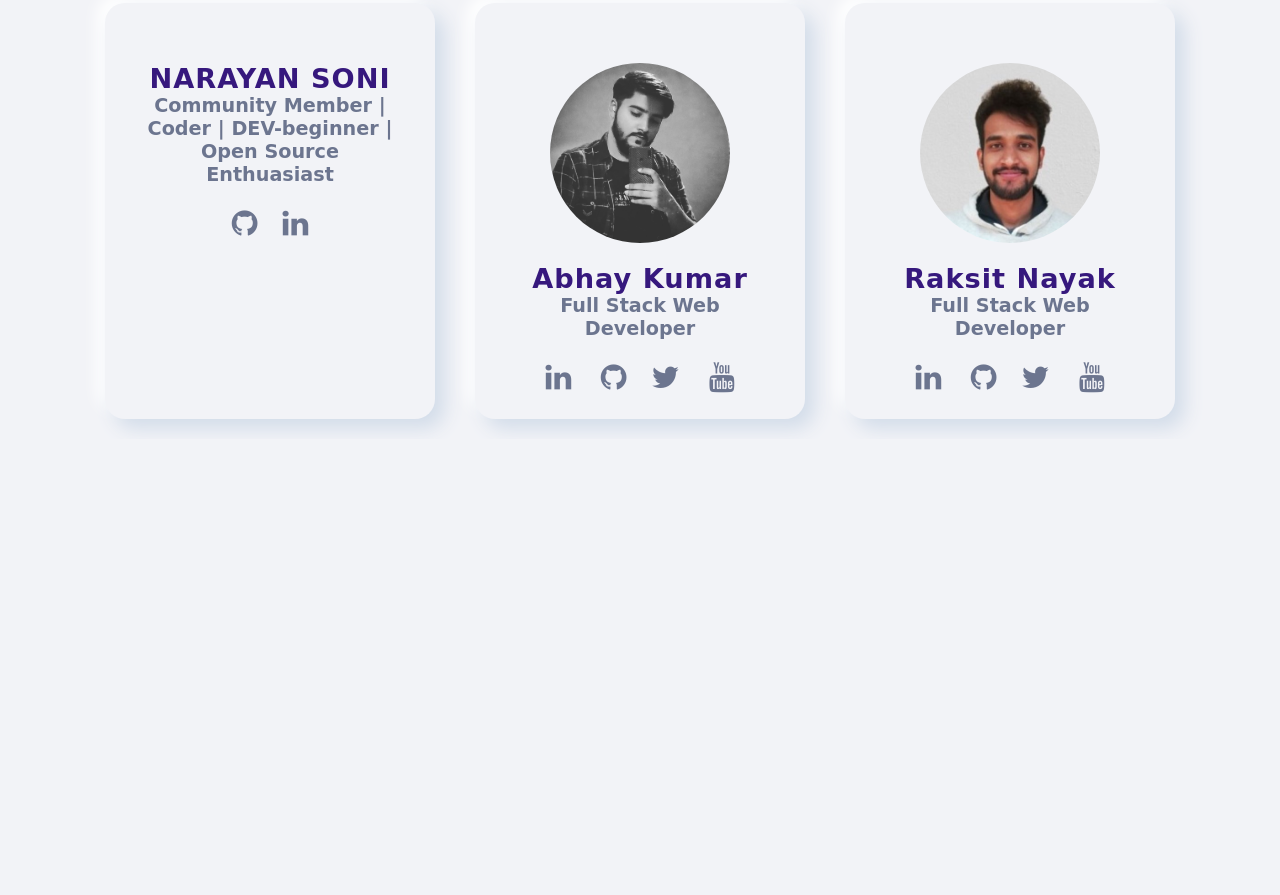
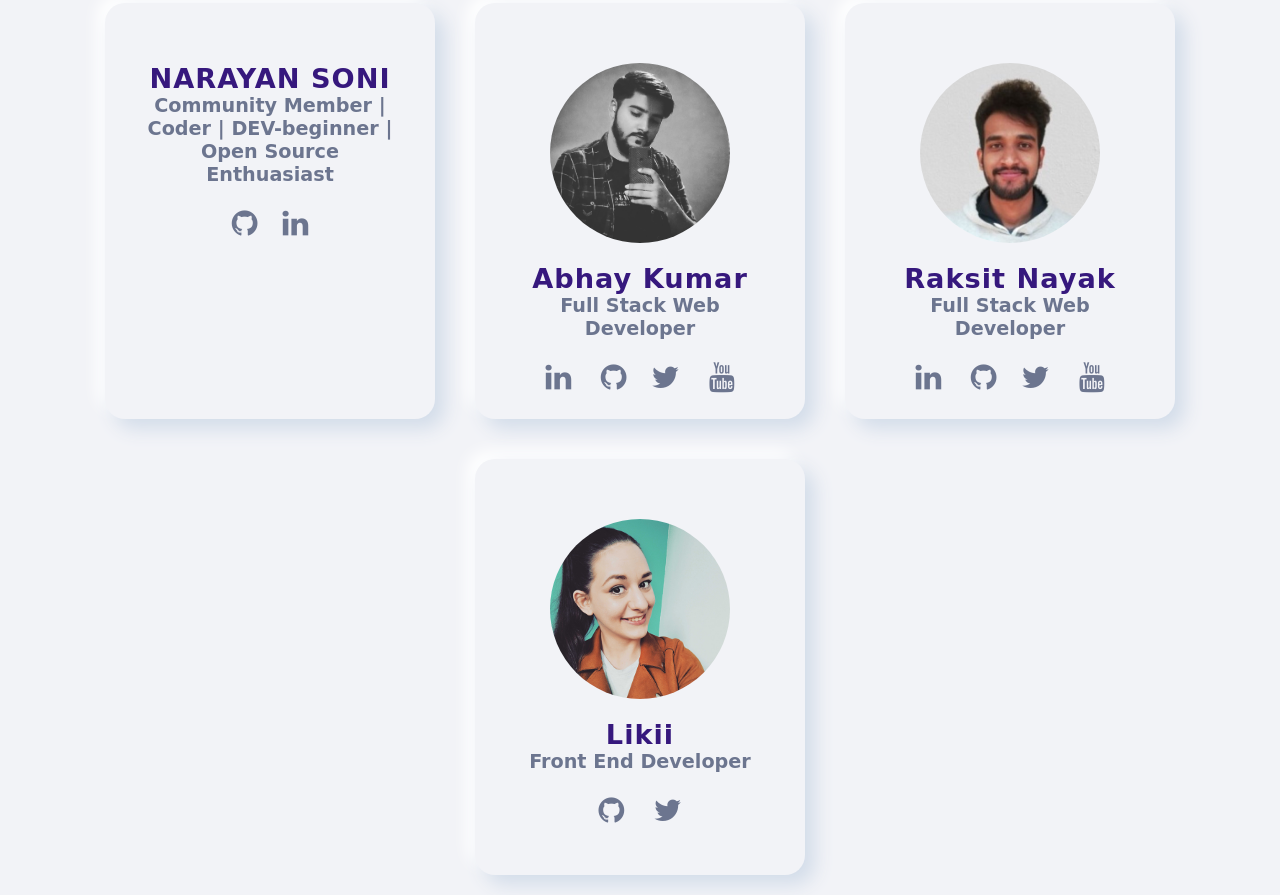
Before and after one commit to SahityaRoy/Hacktoberfest_Practice_Contribution, a plain HTML site: page index.html in a window 1280 px wide. Shown: the part 1841-2736 px from the top of the page. Before the commit the page ends 2280 px from the top, so only its background shows below. Drawn offline with Linux system fonts and the light colour scheme; a web font is replaced by a local one.

Commit message:
adding my card

```diff
--- a/index.html
+++ b/index.html
@@ -315,6 +315,28 @@
                 </div>
             </div>
         </div>
+
+        <div class="card">
+            <div class="content">
+                <div class="imgBx">
+                    <img src="images/likiipedia.jpg" />
+                </div>
+                <div class="contentBx">
+                    <h4 class="nameHeadline">Likii</h4>
+                    <h5 class="designationHeadline">
+                        Front End Developer
+                    </h5>
+                </div>
+                <div class="sci">
+                    <a href="https://github.com/mateahoward" class="socialLink">
+                        <i class="fa fa-github" aria-hidden="true"></i>
+                    </a>
+                    <a href="https://twitter.com/Likiipedia">
+                        <i class="fa fa-twitter" aria-hidden="true"></i>
+                    </a>
+                </div>
+            </div>
+        </div>
     </div>
     </div>
     </div>
```
Also changed, not shown: images/likiipedia.jpg (added).
